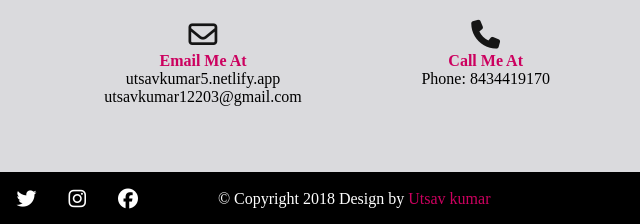
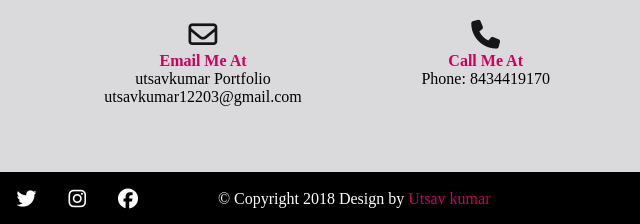
Before and after one commit to uts8434/My_Portfolio, a website: page public/index.html in a window 1280 px wide. Shown: the part 4365-4589 px from the top of the page, 437-1077 px from the left. Drawn offline with Linux system fonts and the light colour scheme; a web font is replaced by a local one.

Commit message:
portfolio llink update

```diff
--- a/public/index.html
+++ b/public/index.html
@@ -629,7 +629,7 @@
                 <h5>Email Me At</h5>
 
                 <p class="mail"> <a target="_blank"
-                        href="https://utsavkumar5.netlify.app">utsavkumar5.netlify.app</a><br>
+                        href="https://utsavkumarsingh.vercel.app/">utsavkumar Portfolio</a><br>
                     <a href="mailto:utsavkumar12203@gmail.com">utsavkumar12203@gmail.com</a>
                 </p>
 
```
